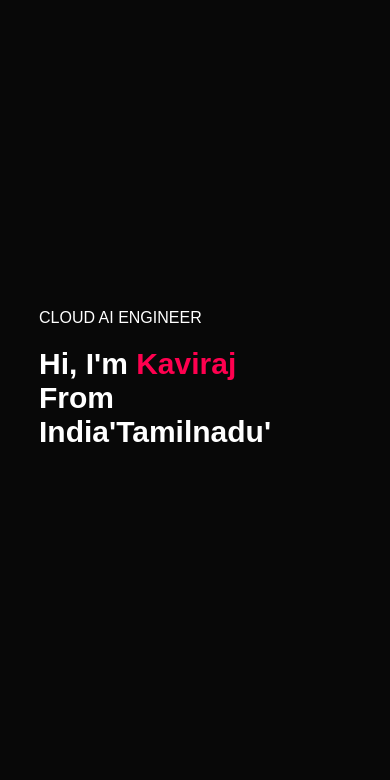
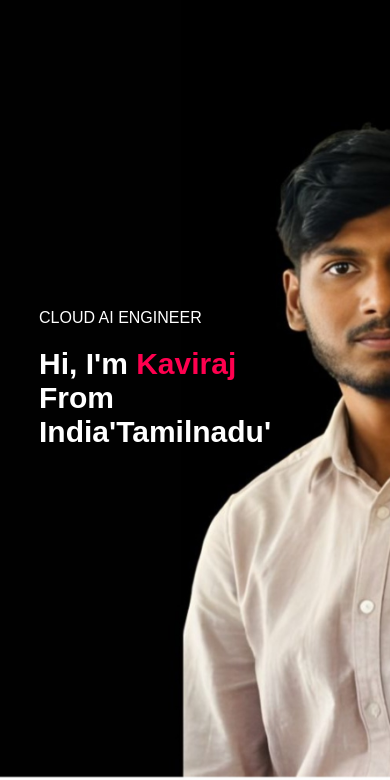
Before and after one commit to kavi1643/Portfolio, a plain HTML site: page index.html in a window 390 px wide. Shown: the part 64-844 px from the top of the page. Drawn offline with Linux system fonts and the light colour scheme.

Commit message:
Update style.css

```diff
--- a/style.css
+++ b/style.css
@@ -389,7 +389,7 @@ nav .fas {
 
 @media only screen and (max-width: 600px) {
     #header {
-        background-image: url(image/phonebackground.jpeg);
+        background-image: url(phonebackground.jpeg);
     }
     .header-text {
         margin-top: 100%;
```
